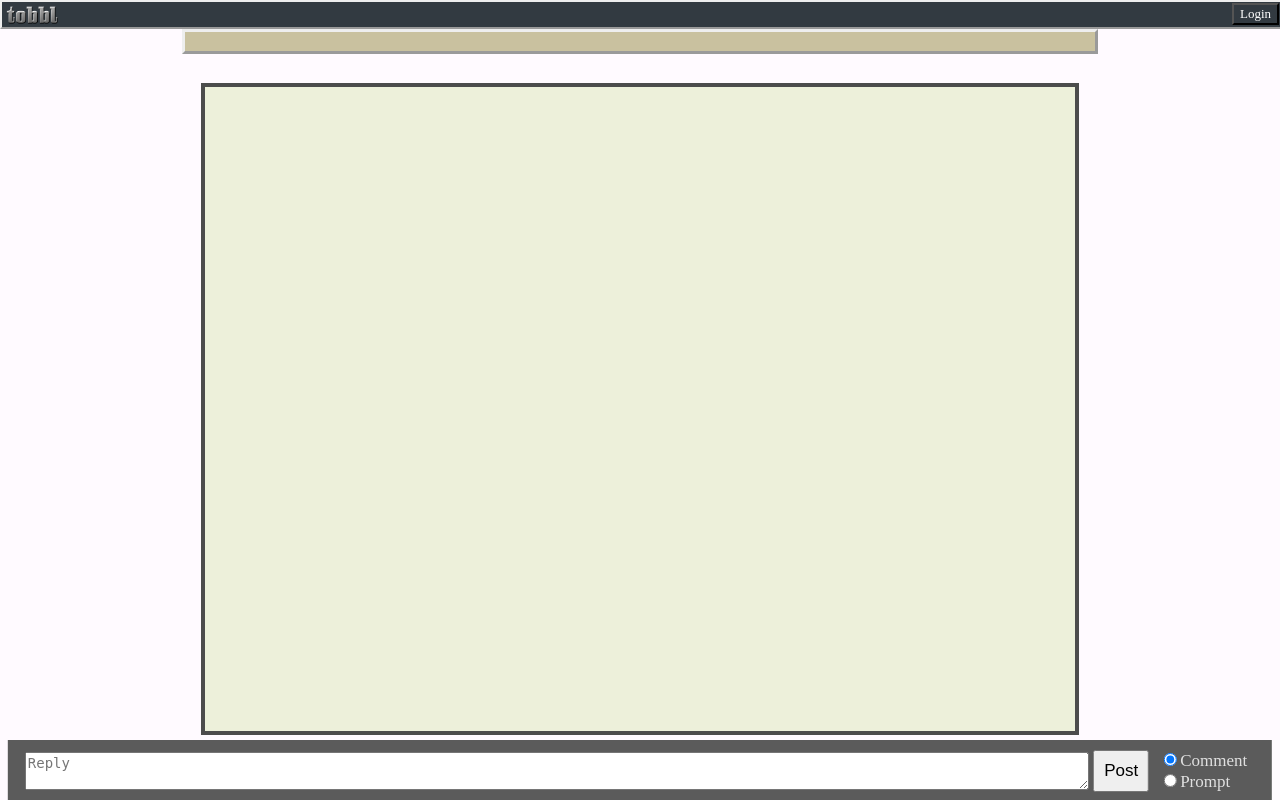
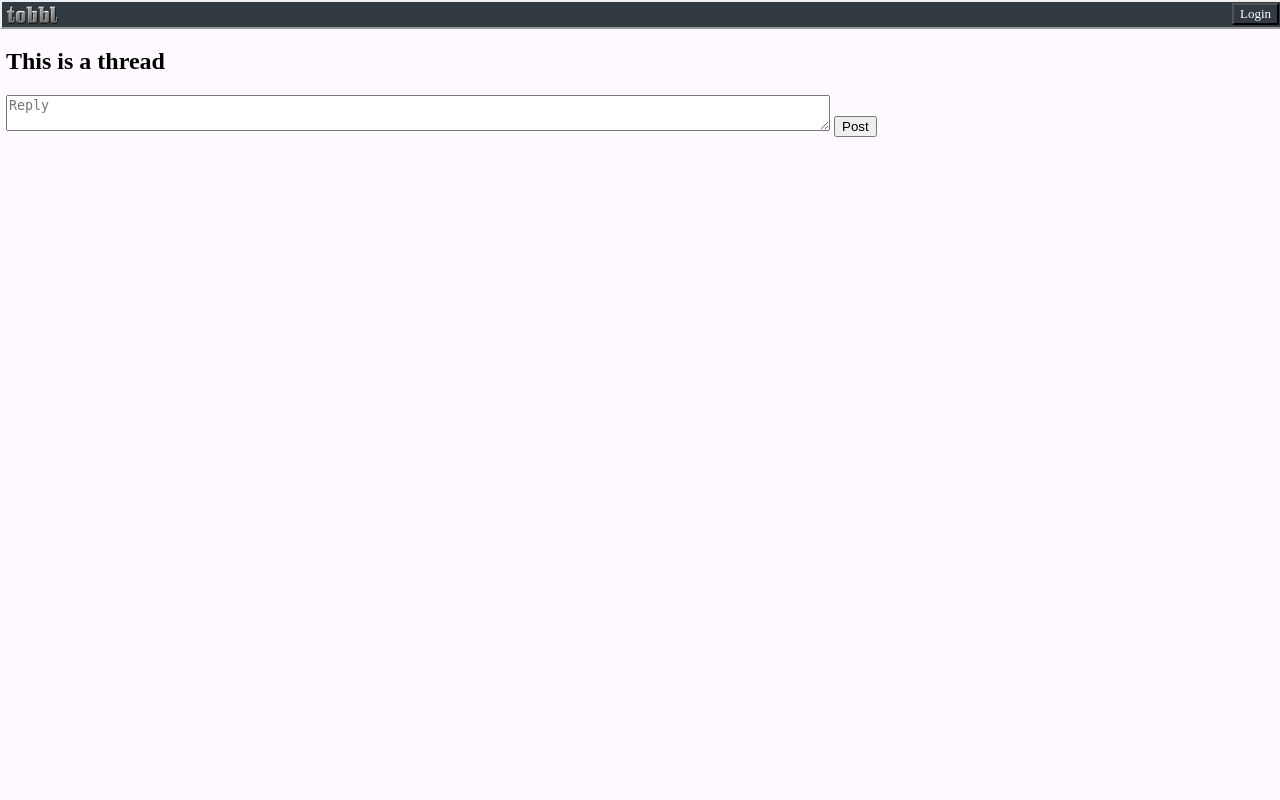
Before and after one commit to nemoteric/tobbl-proto1, a Flask app: template src/templates/threads/thread.html in a window 1280 px wide. Run offline with Flask 2, Linux system fonts and the light colour scheme; the template is opened without the code that fills it, so the values that code supplies are empty; some libraries are stand-ins or nearby versions.

Commit message:
basic posting added

```diff
--- a/src/models.py
+++ b/src/models.py
@@ -1,7 +1,6 @@
 from flask_login import UserMixin, current_user
 from src import db, session, lm
 from werkzeug.security import generate_password_hash, check_password_hash
-from operator import itemgetter
 
 # System
 @lm.user_loader
--- a/src/static/scripts/home.js
+++ b/src/static/scripts/home.js
@@ -25,9 +25,9 @@
     var thread_div = document.getElementById("threads");
     var threads = json;
 
-    for (var thread in threads){
-        console.log(thread);
-        $(`<div><a href="/thread/${thread}">${thread}</a></div>`).appendTo(thread_div);
+    for (var key in threads){
+        console.log(threads[key]['id']);
+        $(`<div><a href="/thread/${threads[key]['id']}">${threads[key]['id']}</a></div>`).appendTo(thread_div);
     }
 
 }
--- a/src/static/scripts/thread.js
+++ b/src/static/scripts/thread.js
@@ -2,466 +2,93 @@
  * Created by samuel on 10/1/16.
  */
 function open_socket(){
-    var namespace = '/_home';
+    var namespace = '/_thread';
     var socket = io.connect('http://' + document.domain + ':' + location.port + namespace);
     return socket
 }
-function print(msg){$('#server_responses').prepend('<br>' + $('<div/>').text(msg).html());}
+
+function thread_id() {return window.location.href.split('/')[4]}
+
 
 function document_ready(){
     var socket = open_socket();
 
-    socket.on('render_home', function(json){
-        var communities = json['communities'];
-        for (var key in communities){
-            if (communities.hasOwnProperty(key)){
-                var community = communities[key];
-                insert_communityview(community)
-            }
-        }
-    });
-    socket.on('render_community', function(json){
-        var threads = json['threads'];
-        for (var key in threads){
-            if (threads.hasOwnProperty(key)){
-                var thread = threads[key];
-                insert_threadview(thread, json.community_id)
-            }
-        }
-    });
     socket.on('render_thread', function(json){
-        var thread = json['thread'];
-        $(`div#thread_${thread.id} > .thread_data .thread_title`).text(thread.body);
-        var elements = json['elements'];
-        for (var key in elements){
-            if (elements.hasOwnProperty(key)){
-                var el = elements[key];
-                el['time'] = new Date(1000*el['timestamp']).toUTCString();
-                if (el['label'] == 'comment'){
-                    insert_comment(el, 'thread', thread.id)
-                }if (el['label'] == 'prompt'){
-                    insert_prompt(el, 'thread', thread.id);
-                }
-            }
-        }
-        socket.emit('update_scores', 'Thread', json['thread_id'])
+        render_thread(json)
     });
 
-    socket.on('render_nodes', function(json){
-        for (var key in json){
-            if (json.hasOwnProperty(key)){
-                var node = json[key];
-                node['time'] = new Date(1000*node['timestamp']);
-                if (node['node_type'] == 'comment'){
-                    insert_comment(node['node'], node['parent_type'], node['parent_id'])
-                }
-                if (node['node_type'] == 'prompt'){
-                    insert_prompt(node['node'], node['parent_type'], node['parent_id'])
-                }
-                if (node['node_type'] == 'response'){
-                    insert_response(node['node'], node['parent_type'], node['parent_id'])
-                }
-            }
-        }
-    });
-    socket.on('update_scores', function(json){
-        for (var key in json) {
-            if (json.hasOwnProperty(key)) {
-                var node = json[key];
-                $(`div#${node.node_type}_${node.node_id} > .data #score`).text(Math.round(100*node.score)/100);
-            }
-        }
-    });
-    socket.on('update_clicks', function(json){
-        for (var key in json) {
-            if (json.hasOwnProperty(key)) {
-                var node = json[key];
-                if (node.node_type == 'response'){
-                    $(`div#response_${node.node_id} > .data #clicks`).text(node.clicks);
-                }
-            }
-        }
+    socket.on('new_post', function(post){
+        console.log(post);
+        insert_post(post)
     });
 
-    socket.on('connect', function(){
-        socket.emit('test' )
-    });
-    socket.on('message', function(json){
-        for (var msg in json['messages']){
-            console.log(msg)
-        }
-    });
+    // socket.on('render_thread', function(json){
+    //     var thread = json['thread'];
+    //     $(`div#thread_${thread.id} > .thread_data .thread_title`).text(thread.body);
+    //     var elements = json['elements'];
+    //     for (var key in elements){
+    //         if (elements.hasOwnProperty(key)){
+    //             var el = elements[key];
+    //             el['time'] = new Date(1000*el['timestamp']).toUTCString();
+    //             if (el['label'] == 'comment'){
+    //                 insert_comment(el, 'thread', thread.id)d
+    //             }if (el['label'] == 'prompt'){
+    //                 insert_prompt(el, 'thread', thread.id);
+    //             }
+    //         }
+    //     }
+    //     socket.emit('update_scores', 'Thread', json['thread_id'])
+    // });
 
-    render_thread(14,2); // Eventually render linked position by sending argument from flask
-    print('javascript rendered');
+    socket.emit('render_thread', thread_id());
+    console.log('here')
 }
 
-// Homepage
-function render_home(){
+
+function render_thread(json){
+    // This
     // delete all content
-    var content = document.getElementById("content");
-    while (content.firstChild) {
-        content.removeChild(content.firstChild)}
+    // var content = document.getElementById("content");
+    // while (content.firstChild) {
+    //     content.removeChild(content.firstChild)}
 
-
-    // insert home template
-    $(
-        `<div class="community_views">` +
-        `  <h2> Communities </h2>` +
-        `</div>` +
-        `<div id="new_community">` +
-        `  <button>[New Community]` +
-        `</div>`
-    ).appendTo(content);
-
-    // get homepage info from server
-    open_socket().emit('render_home')
-}
-function insert_communityview(community){
-    $(
-        `<div class="community_view" id="community_view_${community.id}">` +
-            `  <t class="community_title" onclick="render_community(${community.id})">${community.body}</t>` +
-            `</div>`
-    ).appendTo($(`div.community_views`))
+    for (var post in json['posts']){
+        insert_post(json['posts'][post])
+    }
 }
 
-// Community page
-function render_community(community_id){
-    // delete all content
-    var content = document.getElementById("content");
-    while (content.firstChild) {
-        content.removeChild(content.firstChild)}
+function insert_post(post){
+    var post_div = document.getElementById("posts");
+    var post_time = new Date(0);
+    post_time.setUTCSeconds(post['time']);
+    var current_time = new Date();
+    // console.log(current_time.);
+    var time = post_time;
 
-    $(
-        `<div class="community_data">` +
-        `  <h2 class="community_data">` +
-        `</h2>` +
-        `<div class="thread_views">` +
-        `  <button onclick=render_home()><</button><h2 class="thread_title"></h2>` +
-        `  <h2> Threads </h2>` +
-        `</div>` +
-        `<div id="new_thread">` +
-        `  <button>[New Thread]</button>` +
+    console.log(post_time);
+    $(  `<div class="post" id="${post['id']}">` +
+        `   <div class="score_box">` +
+        `       <button onclick="upvote(${post['id']})">+</button>` +
+        `       <t id="score" class="post_score">${post['score']}</t>` +
+        `   </div>` +
+        `   <t id="author" >${post['author']}:</t>` +
+        `   <t class="post_body">${post['body']}</t>` +
+        `   <t class="post_time">${time}</t>` +
         `</div>`
-    ).appendTo(content);
-
-    // get community info from server
-    open_socket().emit('render_community', {'community_id': community_id})
-}
-function insert_threadview(thread, community_id){
-    $(
-        `<div class="thread_view" id="thread_view_${thread.id}">` +
-            `  <t class="thread_title" onclick="render_thread(${thread.id}, ${community_id})">${thread.body}</t>` +
-            `</div>`
-    ).appendTo($(`div.thread_views`))
+    ).appendTo(post_div);
 }
 
-// A thread
-function render_thread(thread_id, community_id){
-    // delete all content
-    var content = document.getElementById("content");
-    while (content.firstChild) {
-        content.removeChild(content.firstChild)}
-    // insert thread template
-    $(
-        `<div id="thread_${thread_id}" class="thread">` +
-        `  <div class="data thread_data">` +
-        // `    <button onclick=render_community(${community_id})><</button>` +
-
-        `    <h3 class="thread_title"></h3>` +
-        `  </div>` +
-        `  <div id="children">` +
-        `  </div>` +
-        `</div>` +
-        `<div class="thread_footer">` +
-        // `  <button id="new_post" onclick="new_post('thread',${thread_id})">New Post</button>` +
-            '  <textarea id="textarea" rows="2" cols="100" placeholder="Reply" ></textarea>' +
-            `  <button id="submit_post" onclick="new_post('thread',${thread_id})">Post</button>` +
-            '  <div id="selections">' +
-            `    <input type="radio" name="post_type" value="comment" checked><label>Comment</label></input><br>` +
-            `    <input type="radio" name="post_type" value="prompt"><label>Prompt</label></input>  ` +
-        `  </div>` +
-        `</div>`
-    ).appendTo(content);
-
-    // fill community template
-    open_socket().emit('join',{'room': `thread_${thread_id}`});
-    open_socket().emit('render_thread', {'thread_id': thread_id})
+function submit_post(){
+    var textbox = $(`div#reply_box > textarea`);
+    open_socket().emit('new_post', {
+        'body':textbox.val(),
+        'thread_id': thread_id() // vulnerability
+    });
+    textbox.val('');
 }
 
-function insert_comment(comment, parent_type, parent_id){
-    var parent_children = $(`div#${parent_type}_${parent_id} > #children`);
-    if (parent_children.length) {
-        $(
-            `<div class="comment" id="comment_${comment.id}">` +
-            `  <div class="data comment_data">` +
-            `    <button onclick="upvote('comment',${comment.id})">+</button>` +
-            `    <t id="score" class="comment_score">${comment.score}</t>` +
-            `    <t id="author" >${comment.author}:</t>` +
-            `    <t class="comment_title">${comment.body}</t>` +
-            // `    <t class="comment_time">${comment.time}</t>` +
-            `  </div>` +
-            `  <div class="comment_footer">` +
-            `    <button id="reply" onclick="new_post('comment',${comment.id})" style="display: none;">Reply</button>` +
-            `    <button id="expand" onclick="expand_posts('comment',${comment.id})" style="display: none;">Expand</button>` +
-            `    <button id="collapse" onclick="collapse_posts('comment',${comment.id})" style="display: none;">Collapse</button>` +
-            `  </div>` +
-            `</div>`
-        ).appendTo(parent_children);
-
-        if (comment.has_children == true) {
-            $(`div#comment_${comment.id} > .comment_footer #expand`).show()
-        }else{
-            $(`div#comment_${comment.id} > .comment_footer #reply`).show()
-        }
-    }else{
-        if(parent_type != 'thread' ) {
-            $(`div#${parent_type}_${parent_id} > .${parent_type}_footer #expand`).show()
-        }
-    }
-}
-function insert_prompt(prompt, parent_type, parent_id){
-    var parent_children = $(`div#${parent_type}_${parent_id} > #children`);
-    if (parent_children.length) {
-        $(
-            `<div class="prompt" id="prompt_${prompt.id}">` +
-            `  <div class="data prompt-data">` +
-            `    <button onclick="upvote('prompt',${prompt.id})">+</button>` +
-            `    <t id="score" class="prompt_score">${prompt.score}</t>` +
-            `    <t id="author">${prompt.author}:</t>` +
-            `    <h class="body">${prompt.body}</h>` +
-            `  </div>` +
-            `  <div id="responses" style="background-color: #808080;">` +
-            `    <button id="add_response" onclick="new_response('prompt',${prompt.id})">Respond</button>` +
-            `  </div>` +
-            `  <div class="prompt_footer">` +
-            `    <button id="reply" onclick="new_post('prompt',${prompt.id})"  style="display: none;"">Reply</button>` +
-            `    <button id="expand" onclick="expand_posts('prompt',${prompt.id})" style="display: none;">Expand</button>` +
-            `    <button id="collapse" onclick="collapse_posts('prompt',${prompt.id})" style="display: none;">Collapse</button>` +
-            `  </div>` +
-            `</div>`
-        ).appendTo(parent_children);
-
-        if(prompt.has_children == true){
-            $(`div#prompt_${prompt.id} > .prompt_footer #expand`).show()
-        }else{
-            $(`div#prompt_${prompt.id} > .prompt_footer #reply`).show()
-        }
-    }else{
-        if(parent_type != 'thread'){
-        $(`div#${parent_type}_${parent_id} > .${parent_type}_footer #expand`).show()
-    }
-    }
-    if(prompt.has_responses == true){
-        open_socket().emit('get_responses',{
-            'parent_type': 'prompt',
-            'parent_id': prompt.id
-        })
-    }
-
-}
-function insert_response(response, parent_type, parent_id){
-    var parent_responses = `div#${parent_type}_${parent_id} > #responses `;
-    if ($(parent_responses).length) {
-        $(
-            `<div class="response ${response.relationship}_data" id="response_${response.id}">` +
-            `  <div class="data" >` +
-            `    <t class="response_score" id="score">${Math.round(100*response.score)/100}</t>` +
-            `    <t id="author">${response.author}:</t>` +
-            `    <t class="response_body">${response.body}</t><br>` +
-            `    <button id="downvote" onclick="upvote('response',${response.id},-1)">-</button>` +
-            `    <t class="response_clicks" id="clicks">0</t>` +
-            `    <button id="upvote" onclick="upvote('response',${response.id},1)">+</button>` +
-            `    <a id="expand" onclick="expand_responses(${response.id})"">see more</a>` +
-            `    <a id="collapse" onclick="collapse_responses(${response.id})" style="display: none;">see less</a>` +
-            `  </div>` +
-            // `  <div class="response_footer">` +
-            // `    <button id="respond" onclick="new_response('response',${response.id})">Respond</button>` +
-            // `  </div>` +
-            `</div>`
-        ).insertBefore(`${parent_responses} > #add_response`);
-        if (response.has_responses == true) {
-            $(`div#response_${response.id} > .response_footer #expand`).show();
-            $(`div#response_${response.id} > .response_footer #respond`).hide();
-            if(parent_type=='prompt'){
-                expand_responses(response.id)
-            }
-        }
-    }else{
-        if(parent_type == 'response'){
-            $(`div#response_${parent_id} > .response_footer #expand`).show()
-        }
-    }
-
-}
-
-function new_post(parent_type, parent_id){
-    if (parent_type =='thread'){
-
-        var text = $('#textarea');
-        if (text.val().length < 10) {
-            text.val('');
-            text.attr("placeholder", "Must contain at least 10 characters");
-        } else {
-            submit_post('thread', parent_id, text.val(), $(`#selections input[name=post_type]:checked`).val());
-            text.val('');
-            text.attr("placeholder", "Reply");
-            $('#selections input[name=post_type]').filter('[value="comment"]').attr('checked', true)
-        }
-    }else {
-        var parent = `div#${parent_type}_${parent_id} > .${parent_type}_footer`;
-        var form = `${parent} > div#post_form`;
-        $(
-            '<div id="post_form">' +
-            '  <input class="post_text" type="text"/>' +
-            '  <button id="submit_post">Confirm</button>' +
-            '  <button id="cancel_post">Cancel</button><br id="break">' +
-            `  <input type="radio" name="post_type" value="comment" checked>Comment</input>` +
-            `  <input type="radio" name="post_type" value="prompt">Prompt</input>  ` +
-            '</div>'
-        ).appendTo(parent);
-
-
-        $(`${parent} > button#new_post`).hide();
-        $(`${form} > button#cancel_post`).click(function () {
-            $(`${parent} > button#new_post`).show();
-            $(form).remove();
-            $(`${form} > #alert`).remove()
-        });
-
-        $(`${form} > button#submit_post`).click(function () {
-            var textbox = $(`${form} > input.post_text`);
-            $(`${form} > #alert`).remove();
-            if (textbox.val().length < 10) {
-                $('<t id="alert">Your response must be at least 10 characters</t><br id="alert">'
-                ).insertAfter(`${form} > #break`)
-            } else {
-                submit_post(parent_type, parent_id, textbox.val(), $(`${form} input[name=post_type]:checked`).val());
-                $(form).remove();
-
-                // $(`${parent} > button#new_post`).show();
-                if ($(`div#${parent_type}_${parent_id} > #children`).length == 0){
-                    $('<div id="children"></div>'
-                        ).insertBefore(`div#${parent_type}_${parent_id} > .${parent_type}_footer`);
-                        $(`div#${parent_type}_${parent_id} > .${parent_type}_footer > #collapse`).show();
-                        $(`div#${parent_type}_${parent_id} > .${parent_type}_footer > #reply`).show();
-                }
-            }
-        })
-    }
-
-}
-
-function submit_post(parent_type, parent_id, text, node_type){
-    open_socket().emit('new_node', {
-        'parent_type': parent_type,
-        'parent_id': parent_id,
-        'node_type': node_type,
-        'body': text
-    });
-
-}
-function new_response(parent_type, parent_id) {
-    var parent = `div#${parent_type}_${parent_id} > #responses`;
-    var form = `${parent} > div#response_form`;
-    $(
-        '<div id="response_form">' +
-        '  <input class="response_text" type="text"/>' +
-        '  <button id="submit_response">Confirm</button>' +
-        '  <button id="cancel_response">Cancel</button><br id="break">' +
-        `  <input id="supp" type="radio" name="response_type" value="support" checked><label>Support</label></input>` +
-        `  <input id="chal" type="radio" name="response_type" value="challenge"><label>Challenge</label></input>` +
-        '</div>'
-    ).insertBefore(`${parent} > #add_response`);
-
-    $(`${parent} > button#add_response`).hide();
-
-    if (parent_type == 'prompt'){
-        $(`${form} > #supp`).remove();
-        $(`${form} > #chal`).remove();
-        $(`${form} > label`).remove();
-    }
-
-    $(`${form} > button#cancel_response`).click(function(){
-        $(`${parent} > button#add_response`).show();
-        $(form).remove();
-        $(`${form} > #alert`).remove()
-
-    });
-
-    $(`${form} > button#submit_response`).click(function(){
-        var textbox = $(`${form} > input.response_text`);
-        $(`${form} > t#alert`).remove();
-        if ( textbox.val().length < 3) {
-            $(form).append(
-                    '<t id="alert">Your response must be at least 3 characters</t><br id="alert">')
-        } else {
-                if (parent_type == 'prompt'){
-                    var response_type = 'respond'
-                }else{
-                    var response_type = $(`${form} input[name=response_type]:checked`).val()
-                }
-
-            open_socket().emit('new_node', {
-                'parent_type': parent_type,
-                'parent_id': parent_id,
-                'node_type': 'response',
-                'response_type': response_type,
-                'body': textbox.val()
-            });
-
-            $(`${parent} > button#add_response`).show();
-            $(form).remove();
-        }
+function upvote(post_id){
+    open_socket().emit('upvote',{
+        'post_id': post_id
     });
 }
-
-function expand_posts(parent_type, parent_id) {
-    $(`div#${parent_type}_${parent_id} > .${parent_type}_footer > #expand`).toggle();
-    $(`div#${parent_type}_${parent_id} > .${parent_type}_footer > #collapse`).toggle();
-    $(`div#${parent_type}_${parent_id} > .${parent_type}_footer > #reply`).toggle();
-
-    open_socket().emit('get_posts',{
-        'parent_type': parent_type,
-        'parent_id': parent_id
-    });
-
-    $('<div id="children"></div>'
-    ).insertBefore(`div#${parent_type}_${parent_id} > .${parent_type}_footer`);
-}
-function collapse_posts(parent_type, parent_id) {
-    $(`div#${parent_type}_${parent_id} > #children`).remove();
-    $(`div#${parent_type}_${parent_id} > .${parent_type}_footer #expand`).toggle();
-    $(`div#${parent_type}_${parent_id} > .${parent_type}_footer #collapse`).toggle();
-    $(`div#${parent_type}_${parent_id} > .${parent_type}_footer #reply`).toggle();
-}
-function expand_responses(response_id) {
-    $(
-        `  <div id="responses">` +
-        `    <button id="add_response" onclick="new_response('response',${response_id})">Respond</button>` +
-        `  </div>`
-
-    ).insertAfter(`div#response_${response_id} > .data`);
-
-    $(`div#response_${response_id} > .data > #expand`).toggle();
-    $(`div#response_${response_id} > .data > #collapse`).toggle();
-    $(`div#response_${response_id} > .response_footer > #reply`).toggle();
-
-    open_socket().emit('get_responses',{
-        'parent_type': 'response',
-        'parent_id': response_id
-    });
-}
-function collapse_responses(response_id) {
-    $(`div#response_${response_id} > #responses`).remove();
-    $(`div#response_${response_id} > .data #expand`).show();
-    $(`div#response_${response_id} > .data #collapse`).hide();
-}
-
-function upvote(node_type, node_id, val){
-    open_socket().emit('upvote',{
-        'node_type': node_type,
-        'node_id': node_id,
-        'val': val
-    });
-}
--- a/src/templates/threads/thread.html
+++ b/src/templates/threads/thread.html
@@ -13,9 +13,16 @@
 
 
 {% block content %}
-    <div class="main">
-        <div id="content">
+    <div id="meta">
+        <h2 id="title">This is a thread</h2>
+    </div>
 
-        </div>
+    <div id="posts">
     </div>
+
+    <div id="reply_box">
+        <textarea rows="2" cols="100" placeholder="Reply" ></textarea>
+        <button id="submit_post" onclick="submit_post()">Post</button>
+    </div>
+
 {% endblock %}
--- a/src/threads/__init__.py
+++ b/src/threads/__init__.py
@@ -1,4 +1,5 @@
 from flask import Blueprint
 
 threads = Blueprint('threads', __name__)
+
 from . import views, forms, events
```
Also changed, not shown: src/threads/events.py (+25 -1 lines), src/tools.py (+5 -4 lines).
